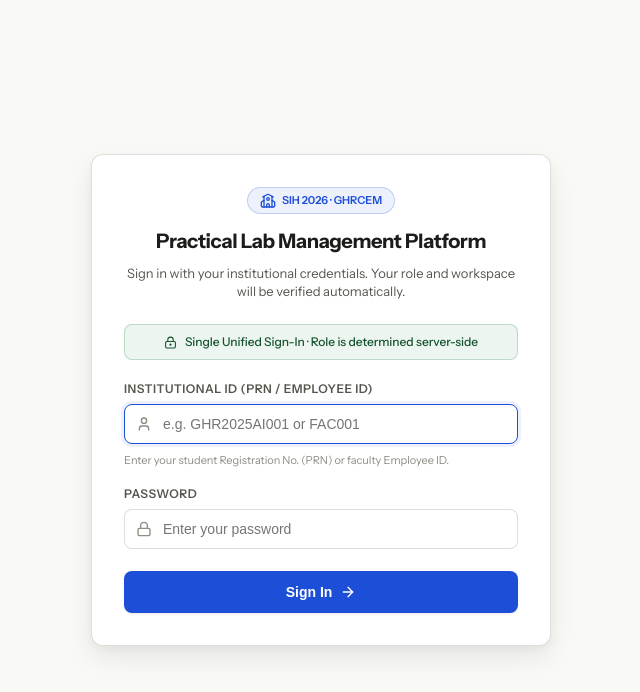
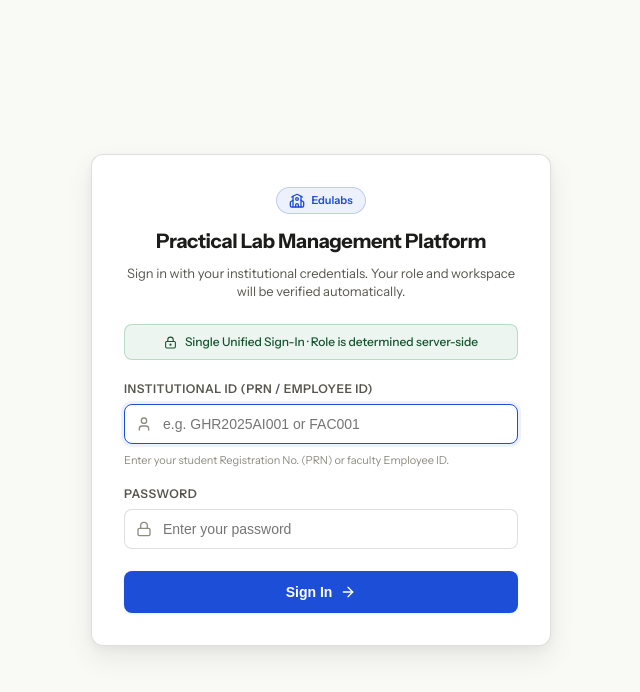
Before and after one commit to wanivedant777-spec/SIH2026-EduLab, a React (Vite) app in the folder client/: page / in a window 1280 px wide. Shown: the top 692 px of the page, without its empty margins (319-959 px from the left). Built offline with nearby package versions, Linux system fonts and the light colour scheme; no server answers.

Commit message:
fix(branding): update header branding pill text to Edulabs

```diff
--- a/client/src/components/LoginView.jsx
+++ b/client/src/components/LoginView.jsx
@@ -67,9 +67,9 @@ export default function LoginView({ onLoginSuccess }) {
       <div className="login-card">
         {/* Brand Header */}
         <div className="login-header">
-          <div className="login-badge">
-            <School size={16} />
-            <span>SIH 2026 · GHRCEM</span>
+          <div className="login-badge" aria-label="Edulabs">
+            <School size={16} aria-hidden="true" />
+            <span>Edulabs</span>
           </div>
           <h1 className="login-title">Practical Lab Management Platform</h1>
           <p className="login-subtitle">
```
